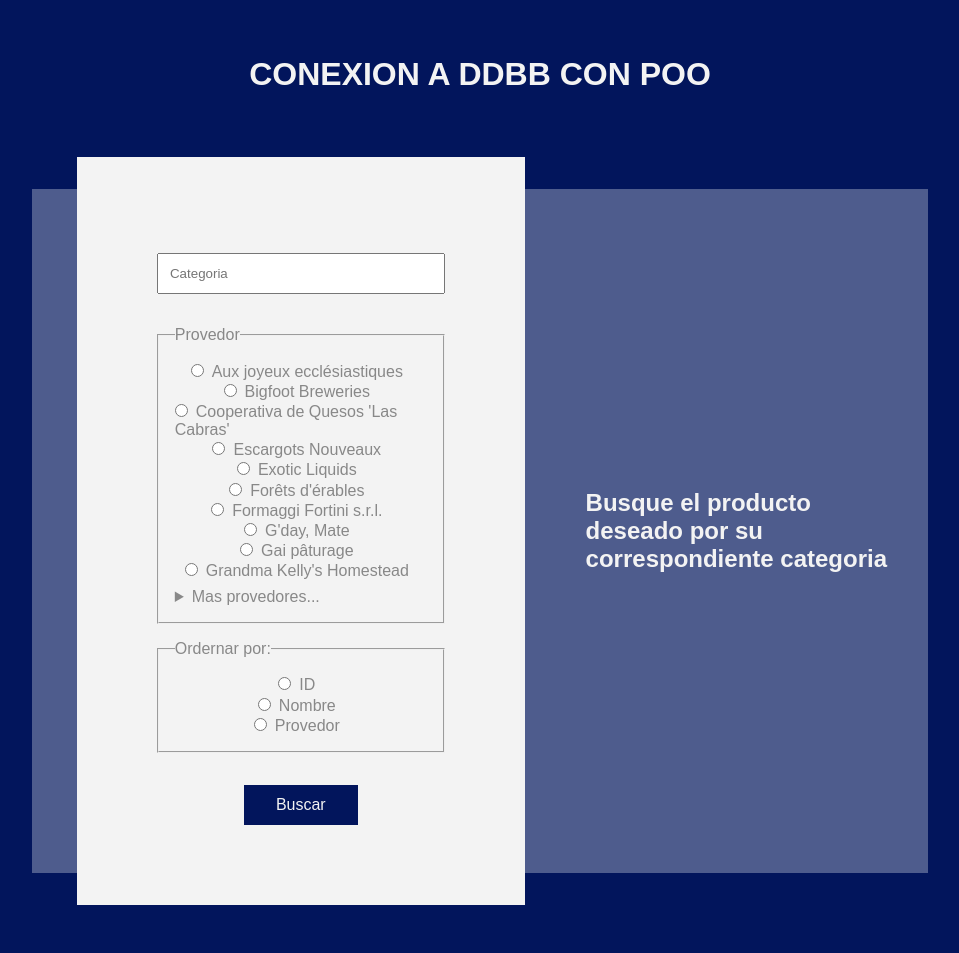
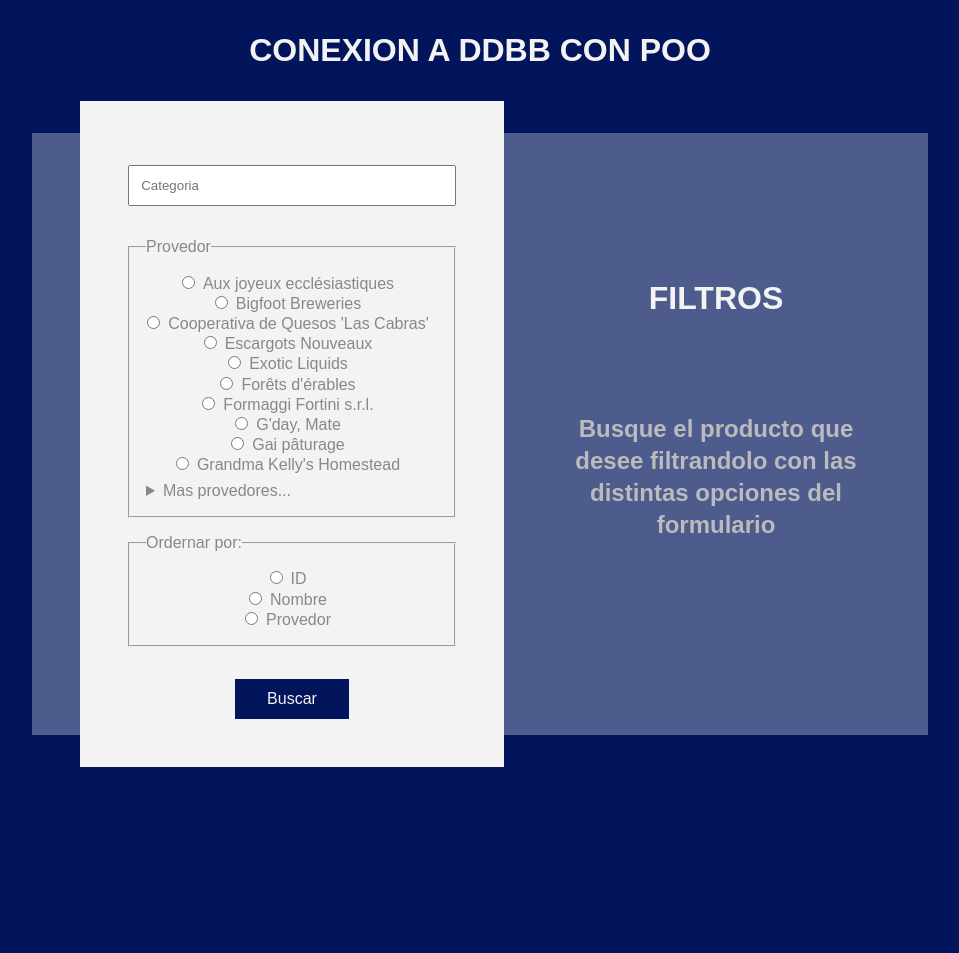
Before and after one commit to DiegoRSM03/1-supermarket, a PHP site: page / in a window 1280 px wide. Shown: the whole page, without its empty margins (160-1119 px from the left). After the commit the page ends 767 px from the top, so only its background shows below. Run offline with PHP 8.4, Linux system fonts and the light colour scheme; style sheets or scripts are compiled from the project's sources.

```diff
--- a/index.php
+++ b/index.php
@@ -62,7 +62,8 @@
             <button type="submit">Buscar</button>
         </form>
         <div class="form_lore">
-            <h2>Busque el producto deseado por su correspondiente categoria</h2>
+            <h1>Filtros</h1>
+            <h2>Busque el producto que desee filtrandolo con las distintas opciones del formulario</h2>
         </div>
     </div>
 </body>
--- a/style.sass
+++ b/style.sass
@@ -1,3 +1,4 @@
+$VIOLETA: #BD67AA
 $AZUL: #02155C
 $CELESTE: #3562E3
 $BLANCO: #F3F3F3
@@ -14,11 +15,14 @@ body, *
 body
     background-color: $AZUL
 
+h1, h2
+    cursor: default
+    text-align: center
 h1
     color: #F3F3F3
     text-transform: uppercase
-    text-align: center
-    padding: 3.5rem 0 1rem
+    padding: 2rem 0 1rem
+    cursor: default
 
 .supermarket-products
     width: 100%
@@ -50,15 +54,19 @@ h1
     justify-content: space-between
 
     background-color: rgba(255, 255, 255, .3)
-    margin: 5rem auto
+    margin: 3rem auto
     overflow: show
 
     .form_lore
-        width: 40%
+        width: 50%
+        padding: 3rem
 
         h2
-            color: $BLANCO
+            color: lighten($GRIS, 20)
             padding: 5rem 1rem
+            line-height: 2rem
+            text-align: center
+
 
     form
         display: flex
@@ -67,10 +75,10 @@ h1
         justify-content: center
 
         width: 50%
-        margin: -2rem auto
-        padding: 5rem
+        margin: -2rem 0 -2rem 3rem
+        padding: 3rem
 
-        background-color: #F3F3F3
+        background-color: $BLANCO
 
         input[type="text"]
             color: #000000
@@ -120,8 +128,13 @@ h1
             color: $BLANCO
             background-color: $AZUL
             border: none
+
+            transition: .3s ease 0s
             cursor: pointer
             cursor: hand
 
             margin-top: 2rem
             padding: .7rem 2rem
+
+            &:hover
+                background-color: $VIOLETA
```
Also changed, not shown: table_where.php (+23 -11 lines).
